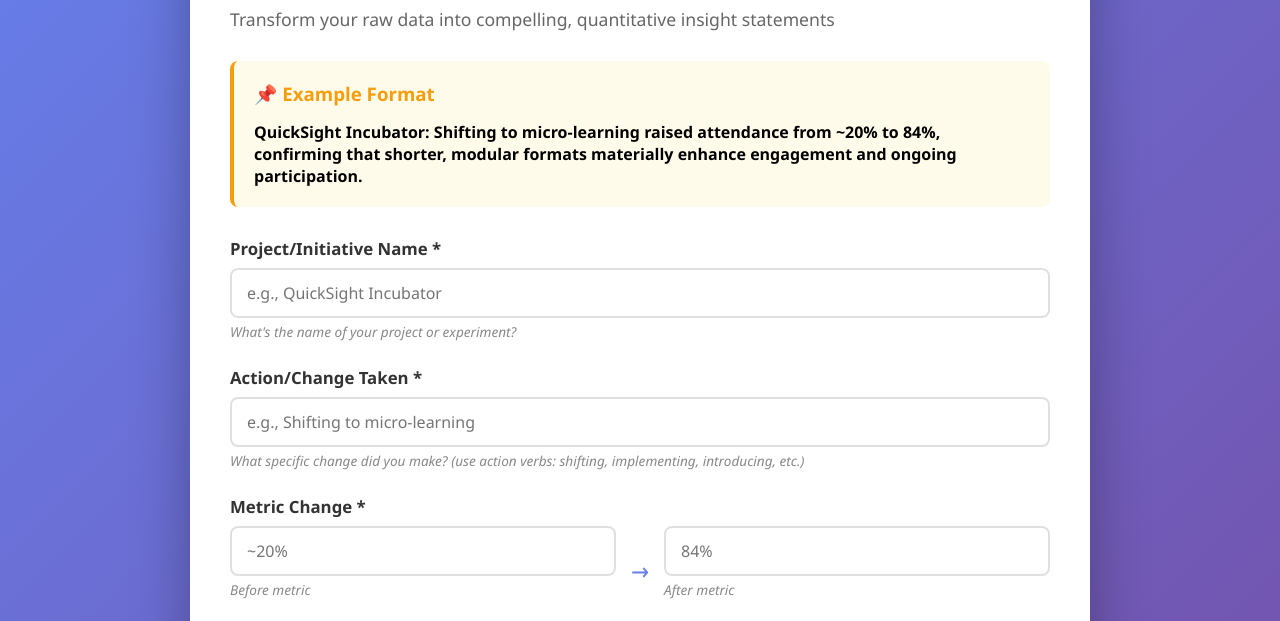
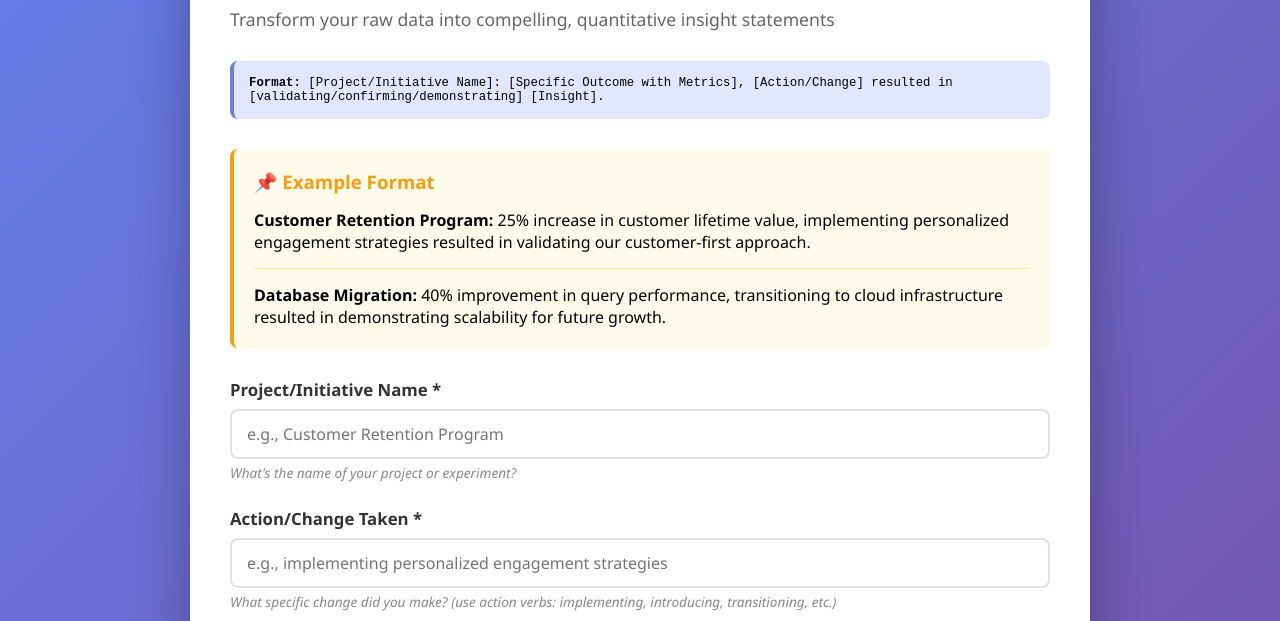
Before and after one commit to npeterson-godaddy/TechLearning_MBRFormatter, a plain HTML site: page index.html in a window 1280 px wide. Shown: the part 118-739 px from the top of the page. Drawn offline with Linux system fonts and the light colour scheme.

Commit message:
Update index.html

```diff
--- a/index.html
+++ b/index.html
@@ -10,14 +10,12 @@
             padding: 0;
             box-sizing: border-box;
         }
-
         body {
             font-family: 'Segoe UI', Tahoma, Geneva, Verdana, sans-serif;
             background: linear-gradient(135deg, #667eea 0%, #764ba2 100%);
             min-height: 100vh;
             padding: 20px;
         }
-
         .container {
             max-width: 900px;
             margin: 0 auto;
@@ -26,23 +24,19 @@
             box-shadow: 0 20px 60px rgba(0,0,0,0.3);
             padding: 40px;
         }
-
         h1 {
             color: #667eea;
             margin-bottom: 10px;
             font-size: 2.5em;
         }
-
         .subtitle {
             color: #666;
             margin-bottom: 30px;
             font-size: 1.1em;
         }
-
         .form-group {
             margin-bottom: 25px;
         }
-
         label {
             display: block;
             font-weight: 600;
@@ -50,14 +44,12 @@
             margin-bottom: 8px;
             font-size: 1.05em;
         }
-
         .help-text {
             font-size: 0.85em;
             color: #888;
             margin-top: 4px;
             font-style: italic;
         }
-
         input, textarea, select {
             width: 100%;
             padding: 12px 15px;
@@ -67,31 +59,26 @@
             font-family: inherit;
             transition: border-color 0.3s;
         }
-
         input:focus, textarea:focus, select:focus {
             outline: none;
             border-color: #667eea;
         }
-
         textarea {
             resize: vertical;
             min-height: 60px;
         }
-
         .metric-row {
             display: grid;
             grid-template-columns: 1fr auto 1fr;
             gap: 15px;
             align-items: end;
         }
-
         .arrow {
             padding-bottom: 12px;
             font-size: 1.5em;
             color: #667eea;
             text-align: center;
         }
-
         button {
             background: linear-gradient(135deg, #667eea 0%, #764ba2 100%);
             color: white;
@@ -105,22 +92,18 @@
             width: 100%;
             margin-top: 10px;
         }
-
         button:hover {
             transform: translateY(-2px);
             box-shadow: 0 10px 25px rgba(102, 126, 234, 0.4);
         }
-
         button:active {
             transform: translateY(0);
         }
-
         .output-section {
             margin-top: 40px;
             padding-top: 30px;
             border-top: 2px solid #e0e0e0;
         }
-
         .output-box {
             background: #f8f9fa;
             border: 2px solid #667eea;
@@ -129,14 +112,12 @@
             margin-top: 15px;
             position: relative;
         }
-
         .output-text {
             font-size: 1.1em;
             line-height: 1.6;
             color: #333;
             word-wrap: break-word;
         }
-
         .copy-btn {
             margin-top: 15px;
             background: #10b981;
@@ -144,15 +125,12 @@
             padding: 10px 25px;
             font-size: 0.95em;
         }
-
         .copy-btn:hover {
             background: #059669;
         }
-
         .copy-btn.copied {
             background: #6366f1;
         }
-
         .examples {
             background: #fffbeb;
             border-left: 4px solid #f59e0b;
@@ -160,28 +138,23 @@
             margin: 30px 0;
             border-radius: 8px;
         }
-
         .examples h3 {
             color: #f59e0b;
             margin-bottom: 15px;
         }
-
         .example-item {
             margin-bottom: 15px;
             padding-bottom: 15px;
             border-bottom: 1px solid #fde68a;
         }
-
         .example-item:last-child {
             border-bottom: none;
             margin-bottom: 0;
             padding-bottom: 0;
         }
-
         .hidden {
             display: none;
         }
-
         .quality-score {
             display: inline-flex;
             align-items: center;
@@ -192,26 +165,31 @@
             border-radius: 8px;
             font-weight: 600;
         }
-
         .score-badge {
             padding: 5px 12px;
             border-radius: 20px;
             font-size: 0.9em;
         }
-
         .score-excellent {
             background: #10b981;
             color: white;
         }
-
         .score-good {
             background: #3b82f6;
             color: white;
         }
-
         .score-needs-work {
             background: #f59e0b;
             color: white;
+        }
+        .format-structure {
+            background: #e0e7ff;
+            border-left: 4px solid #667eea;
+            padding: 15px;
+            margin: 20px 0;
+            border-radius: 8px;
+            font-family: monospace;
+            font-size: 0.95em;
         }
     </style>
 </head>
@@ -220,36 +198,43 @@
         <h1>🚀 MBR Insight Formatter</h1>
         <p class="subtitle">Transform your raw data into compelling, quantitative insight statements</p>
 
+        <div class="format-structure">
+            <strong>Format:</strong> [Project/Initiative Name]: [Specific Outcome with Metrics], [Action/Change] resulted in [validating/confirming/demonstrating] [Insight].
+        </div>
+
         <div class="examples">
             <h3>📌 Example Format</h3>
             <div class="example-item">
-                <strong>QuickSight Incubator:</strong> <strong>Shifting to micro-learning raised attendance from ~20% to 84%, confirming that shorter, modular formats materially enhance engagement and ongoing participation.</strong>
+                <strong>Customer Retention Program:</strong> 25% increase in customer lifetime value, implementing personalized engagement strategies resulted in validating our customer-first approach.
+            </div>
+            <div class="example-item">
+                <strong>Database Migration:</strong> 40% improvement in query performance, transitioning to cloud infrastructure resulted in demonstrating scalability for future growth.
             </div>
         </div>
 
         <form id="mbrForm">
             <div class="form-group">
                 <label for="project">Project/Initiative Name *</label>
-                <input type="text" id="project" placeholder="e.g., QuickSight Incubator" required>
+                <input type="text" id="project" placeholder="e.g., Customer Retention Program" required>
                 <div class="help-text">What's the name of your project or experiment?</div>
             </div>
 
             <div class="form-group">
                 <label for="action">Action/Change Taken *</label>
-                <input type="text" id="action" placeholder="e.g., Shifting to micro-learning" required>
-                <div class="help-text">What specific change did you make? (use action verbs: shifting, implementing, introducing, etc.)</div>
+                <input type="text" id="action" placeholder="e.g., implementing personalized engagement strategies" required>
+                <div class="help-text">What specific change did you make? (use action verbs: implementing, introducing, transitioning, etc.)</div>
             </div>
 
             <div class="form-group">
                 <label>Metric Change *</label>
                 <div class="metric-row">
                     <div>
-                        <input type="text" id="before" placeholder="~20%" required>
+                        <input type="text" id="before" placeholder="$10,000" required>
                         <div class="help-text">Before metric</div>
                     </div>
                     <div class="arrow">→</div>
                     <div>
-                        <input type="text" id="after" placeholder="84%" required>
+                        <input type="text" id="after" placeholder="$12,500" required>
                         <div class="help-text">After metric</div>
                     </div>
                 </div>
@@ -257,7 +242,7 @@
 
             <div class="form-group">
                 <label for="metricName">What Metric Changed? *</label>
-                <input type="text" id="metricName" placeholder="e.g., attendance, conversion rate, engagement" required>
+                <input type="text" id="metricName" placeholder="e.g., customer lifetime value, query performance" required>
                 <div class="help-text">What specific metric are you measuring?</div>
             </div>
 
@@ -265,19 +250,19 @@
                 <label for="validation">Validation Type *</label>
                 <select id="validation" required>
                     <option value="">Choose one...</option>
-                    <option value="confirming">confirming that</option>
-                    <option value="demonstrating">demonstrating that</option>
-                    <option value="validating">validating that</option>
-                    <option value="proving">proving that</option>
-                    <option value="showing">showing that</option>
-                    <option value="revealing">revealing that</option>
+                    <option value="validating">validating</option>
+                    <option value="confirming">confirming</option>
+                    <option value="demonstrating">demonstrating</option>
+                    <option value="proving">proving</option>
+                    <option value="showing">showing</option>
+                    <option value="revealing">revealing</option>
                 </select>
                 <div class="help-text">How confident are you in this insight?</div>
             </div>
 
             <div class="form-group">
                 <label for="insight">Key Insight/Learning *</label>
-                <textarea id="insight" placeholder="e.g., shorter, modular formats materially enhance engagement and ongoing participation" required></textarea>
+                <textarea id="insight" placeholder="e.g., our customer-first approach, scalability for future growth" required></textarea>
                 <div class="help-text">What principle or learning does this prove? (the "so what?")</div>
             </div>
 
@@ -320,9 +305,13 @@
             else if (action.toLowerCase().includes('implement')) verb = 'improved';
             else if (action.toLowerCase().includes('introduc')) verb = 'increased';
             else if (action.toLowerCase().includes('redesign')) verb = 'enhanced';
+            else if (action.toLowerCase().includes('creat')) verb = 'increased';
+            else if (action.toLowerCase().includes('launch')) verb = 'improved';
+            else if (action.toLowerCase().includes('transition')) verb = 'improved';
 
-            // Build the MBR statement
-            const mbrStatement = `<strong>${project}:</strong> <strong>${capitalizeFirst(action)} ${verb} ${metricName} from ${before} to ${after}, ${validation} ${insight}.</strong>`;
+            // Build the MBR statement following format:
+            // [Project]: [Outcome], [Action] resulted in [validation] [insight].
+            const mbrStatement = `<strong>${project}:</strong> ${capitalizeFirst(action)} ${verb} ${metricName} from ${before} to ${after}, ${action} resulted in ${validation} ${insight}.`;
 
             // Display output
             output.innerHTML = mbrStatement;
@@ -351,14 +340,14 @@
             }
 
             // Check for action verbs
-            const actionVerbs = ['shift', 'implement', 'introduc', 'redesign', 'transition', 'adopt', 'consolidat', 'incorporat'];
+            const actionVerbs = ['shift', 'implement', 'introduc', 'redesign', 'transition', 'adopt', 'consolidat', 'incorporat', 'creat', 'launch'];
             if (actionVerbs.some(verb => data.action.toLowerCase().includes(verb))) {
                 score += 20;
                 checks.push('✓ Strong action verb');
             }
 
             // Check insight quality (length and specificity)
-            if (data.insight.length > 30 && data.insight.length < 150) {
+            if (data.insight.length > 15 && data.insight.length < 150) {
                 score += 25;
                 checks.push('✓ Clear, concise insight');
             }
```
